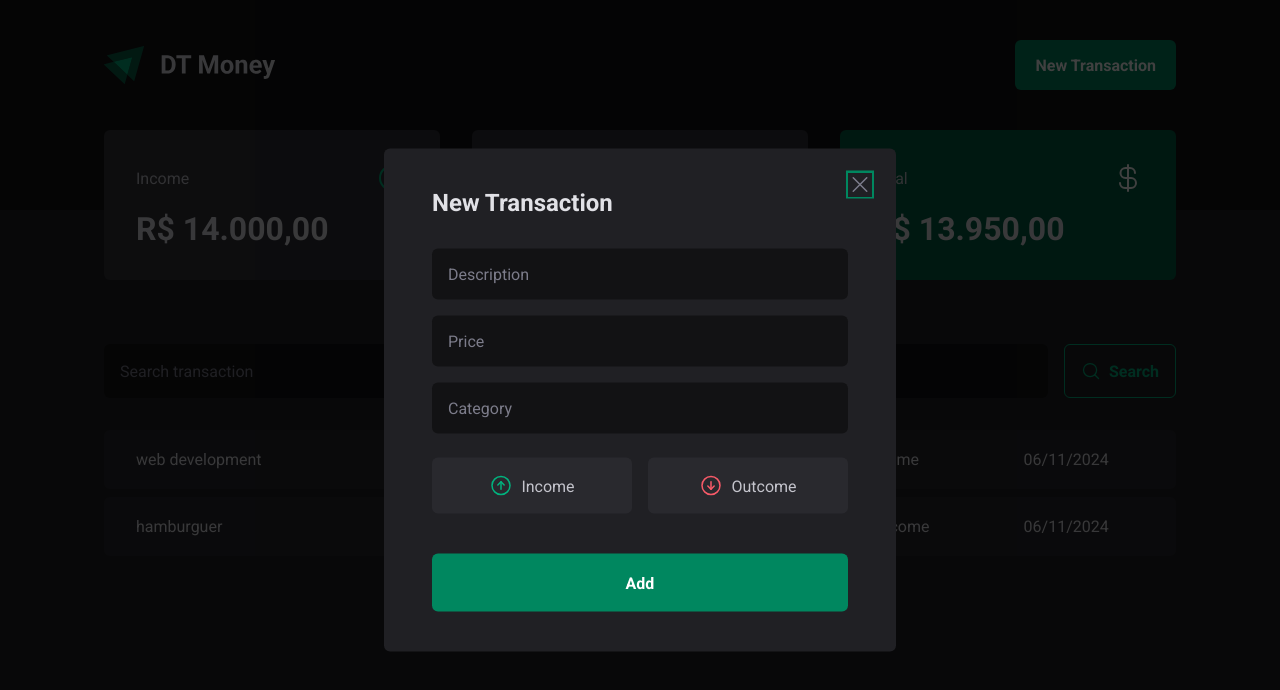
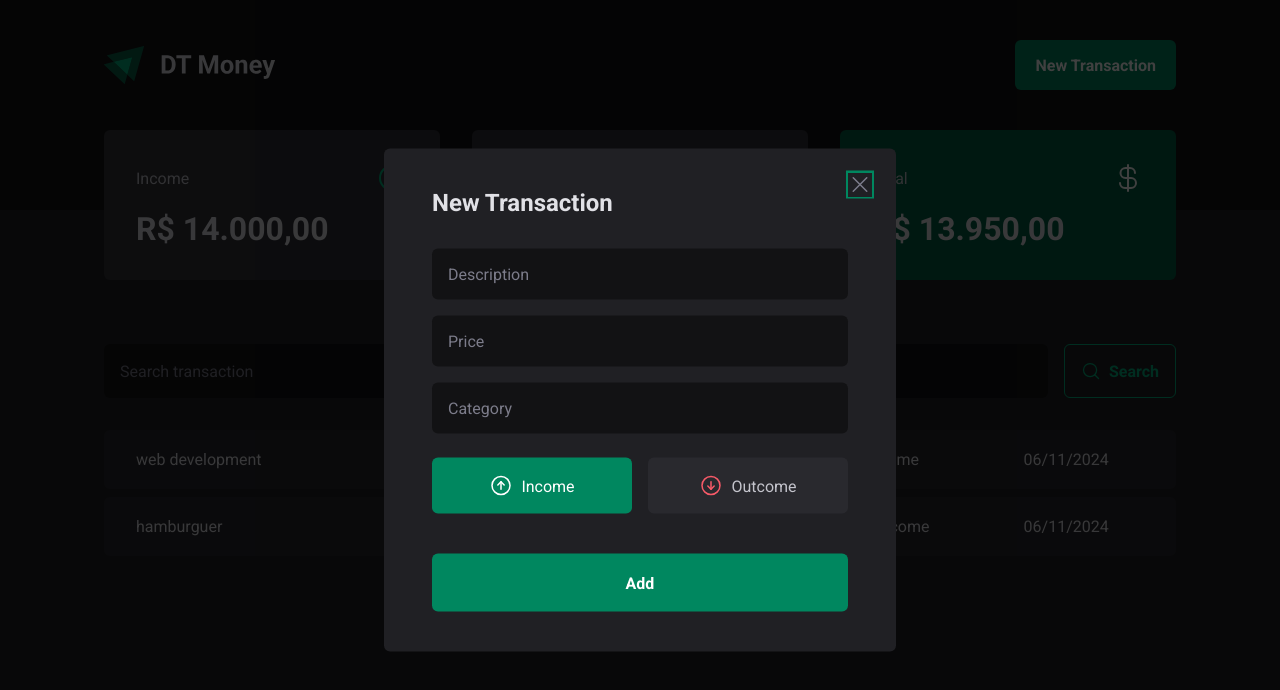
Before and after one commit to isaiasgabriel/dt-money, a React (Vite) app: page / in a window 1280 px wide. Both pictures are taken after a click on the button "New Transaction". Shown: the top 690 px of the page. Built offline with nearby package versions, Linux system fonts and the light colour scheme; data requests are answered from the project's data file.

Commit message:
feat: modal dialog controlled components

```diff
--- a/src/components/NewTransactionModal/index.tsx
+++ b/src/components/NewTransactionModal/index.tsx
@@ -8,25 +8,30 @@ import {
 } from './styles'
 import { ArrowCircleDown, ArrowCircleUp, X } from 'phosphor-react'
 import * as z from 'zod'
-import { useForm } from 'react-hook-form'
+import { Controller, useForm } from 'react-hook-form'
 import { zodResolver } from '@hookform/resolvers/zod'
 
 const newTransactionFormSchema = z.object({
   description: z.string(),
   price: z.number(),
   category: z.string(),
-  // type: z.enum(['income', 'outcome']),
+  type: z.enum(['income', 'outcome']),
 })
 
 type NewTransactionFormInputs = z.infer<typeof newTransactionFormSchema>
 
 export function NewTransactionModal() {
   const {
+    // Each time you want to add a new info into your form you'll need to use the control from the use from
+    control,
     register,
     handleSubmit,
     formState: { isSubmitting },
   } = useForm<NewTransactionFormInputs>({
     resolver: zodResolver(newTransactionFormSchema),
+    defaultValues: {
+      type: 'income',
+    },
   })
 
   async function handleCreateNewTransaction(data: NewTransactionFormInputs) {
@@ -65,11 +70,31 @@ export function NewTransactionModal() {
             {...register('category')}
           />
 
-          {/* TransactionType = RadioGroup.Root */}
-          <TransactionType>
-            {/* TransactionTypeButton = RadioGroup.Item */}
+          {/*
+            Controller - A component from the react-hook-form library used to connect custom components
+            to the form's state and validation logic. It ensures the custom component's value is managed
+            within the form context.
+
+            Render - A required prop for Controller. It's a function that returns the custom component
+            you want to control. React-hook-form provides various helper properties (like `field`) to
+            handle the field's value, changes, and other events.
+
+            ({ field }) - Destructures the `field` object provided by react-hook-form. This object contains:
+              - `field.value`: The current value of the form field ('income' or 'outcome' here).
+              - `field.onChange`: A function to update the field value when it changes.
+              - `field.onBlur`: A function called when the field loses focus.
+              - `field.name`: The name of the field being controlled ('type' in this case).
+        */}
+          <Controller
+            control={control}
+            name="type"
+            render={({ field }) => {
+              return (
+                <TransactionType
+                  onValueChange={field.onChange}
+                  value={field.value}
+                >
                   <TransactionTypeButton variant="income" value="income">
-              {/* 'value' is obligatory for the radio group */}
                     <ArrowCircleUp size={24} />
                     Income
                   </TransactionTypeButton>
@@ -78,6 +103,9 @@ export function NewTransactionModal() {
                     Outcome
                   </TransactionTypeButton>
                 </TransactionType>
+              )
+            }}
+          />
 
           <button type="submit" disabled={isSubmitting}>
             Add
```
Lines whose indentation alone changed are shown as unchanged.
